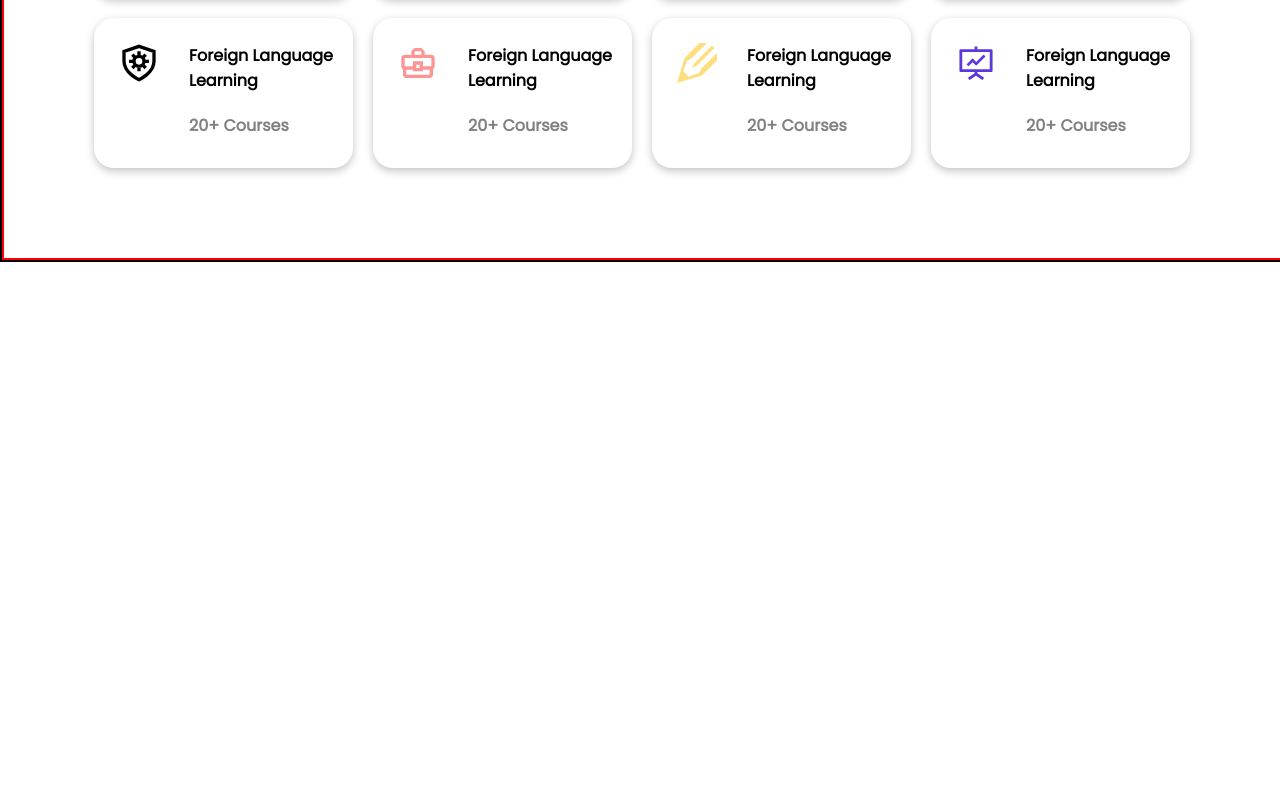
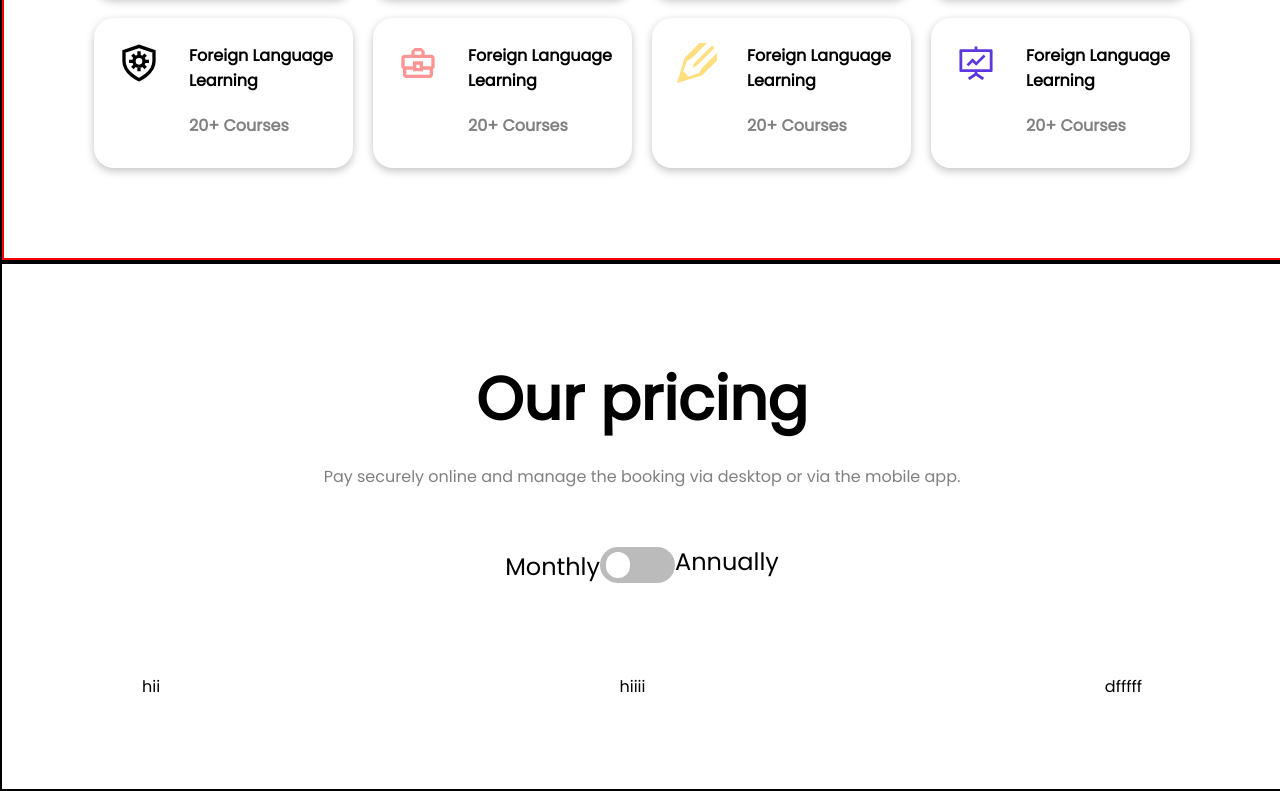
Before and after one commit to Abdul-rub/agumentik-Assignment, a React (Vite) app in the folder agumentik/: page / in a window 1280 px wide. Shown: the part 2816-3607 px from the top of the page. Before the commit the page ends 3078 px from the top, so only its background shows below. Built offline with nearby package versions, Linux system fonts and the light colour scheme.

Commit message:
pricing-page

```diff
--- a/agumentik/package.json
+++ b/agumentik/package.json
@@ -13,7 +13,8 @@
     "react": "^18.2.0",
     "react-dom": "^18.2.0",
     "react-icons": "^4.7.1",
-    "react-router-dom": "^6.8.1"
+    "react-router-dom": "^6.8.1",
+    "react-toggle-button": "^2.2.0"
   },
   "devDependencies": {
     "@types/react": "^18.0.27",
--- a/agumentik/src/Component/Home.jsx
+++ b/agumentik/src/Component/Home.jsx
@@ -4,6 +4,7 @@ import Courses from './Courses'
 import ExploreCourse from './ExploreCourse'
 import HeroPage from './HeroPage'
 import Navbar from './Navbar'
+import Pricing from './Pricing'
 
 const Home = () => {
   return (
@@ -13,6 +14,7 @@ const Home = () => {
         <Collaborate/>
         <Courses/>
         <ExploreCourse/>
+        <Pricing/>
     </div>
   )
 }
--- /dev/null
+++ b/agumentik/src/Component/Pricing.jsx
@@ -0,0 +1,38 @@
+import React from "react";
+import style from "../styles/pricing.module.css";
+import { ToggleSwitch } from "../Component/Togglebtn";
+
+const Pricing = () => {
+  return (
+    <div className={style.container}>
+      <div className={style.lower__half}>
+        <div className={style.main__line2}>
+          <div className={style.h2__tag}>
+            <h2>Our pricing</h2>
+          </div>
+          <div className={style.p__tag}>
+            <p>
+              Pay securely online and manage the booking via desktop or via the
+              mobile app.
+            </p>
+          </div>
+          <div className={style.togglebtn}>
+            <div className={style.toggle__container}>
+              <span>
+                <ToggleSwitch label="Monthly" />
+              </span>
+              <p>Annually</p>
+            </div>
+          </div>
+          <div className={style.pricing__div}>
+             <div>hii</div>
+             <div>hiiii</div>
+             <div>dfffff</div>
+          </div>
+        </div>
+      </div>
+    </div>
+  );
+};
+
+export default Pricing;
--- /dev/null
+++ b/agumentik/src/Component/Togglebtn.jsx
@@ -0,0 +1,18 @@
+import React from "react";
+import style from "../styles/toggleswitch.module.css"
+
+ export const ToggleSwitch = ({ label }) => {
+  return (
+    <div className={style.container}>
+      {label}
+      <div className={style.toggle__switch}>
+        <input type="checkbox" className={style.checkbox}
+               name={label} id={label} />
+        <label className={style.label} htmlFor={label}>
+          <span className={style.inner} />
+          <span className={style.switch} />
+        </label>
+      </div>
+    </div>
+  );
+};
--- /dev/null
+++ b/agumentik/src/styles/pricing.module.css
@@ -0,0 +1,51 @@
+.container{
+    width: 100%;
+
+}
+.lower__half {
+  width: 100%;
+  height: auto;
+  border: 2px solid black;
+}
+
+.main__line2 {
+  padding: 90px;
+  /* border: 2px solid red; */
+}
+.h2__tag {
+  display: flex;
+  justify-content: center;
+  align-items: flex-start;
+  font-size: 40px;
+  font-weight: 600;
+  /* border: 2px solid red; */
+  color: black;
+}
+
+.p__tag {
+  padding: 20px 0;
+  color: gray;
+  display: flex;
+  justify-content: center;
+  /* border: 2px solid red; */
+}
+
+.togglebtn{
+    display: flex;
+    gap: 10px;
+    /* border: 2px solid red; */
+    justify-content: center;
+    padding: 30px;
+    font-size: 24px;
+}
+
+.toggle__container {
+    display: flex;
+    align-items: center;
+  }
+
+  .pricing__div{
+    display: flex;
+    justify-content: space-between;
+    padding: 60px 50px 0 50px;
+  }
--- /dev/null
+++ b/agumentik/src/styles/toggleswitch.module.css
@@ -0,0 +1,69 @@
+.container {
+    text-align: center;
+  }
+  .toggle__switch {
+    position: relative;
+    width: 75px;
+    display: inline-block;
+    text-align: left;
+    top: 8px;
+  }
+  .checkbox {
+    display: none;
+  }
+  .label {
+    display: block;
+    overflow: hidden;
+    cursor: pointer;
+    border: 0 solid #bbb;
+    border-radius: 20px;
+  }
+  .inner {
+    display: block;
+    width: 200%;
+    margin-left: -100%;
+    transition: margin 0.3s ease-in 0s;
+  }
+  .inner:before,
+  .inner:after {
+    float: left;
+    width: 50%;
+    height: 36px;
+    padding: 0;
+    line-height: 36px;
+    color: #fff;
+    font-weight: bold;
+    box-sizing: border-box;
+  }
+  .inner:before {
+    content: "";
+    padding-left: 10px;
+    background-color: #5459e8;
+    color: #fff;
+  }
+  .inner:after {
+    content: "";
+    padding-right: 10px;
+    background-color: #bbb;
+    color: #fff;
+    text-align: right;
+  }
+  .switch {
+    display: block;
+    width: 24px;
+    margin: 5px;
+    background: #fff;
+    position: absolute;
+    top: 0;
+    bottom: 0;
+    right: 40px;
+    border: 0 solid #bbb;
+    border-radius: 20px;
+    transition: all 0.3s ease-in 0s;
+  }
+  .checkbox:checked + .label .inner {
+    margin-left: 0;
+  }
+  .checkbox:checked + .label .switch {
+    right: 0px;
+  }
```
Also changed, not shown: 1 other file (tests, documents, lock files or other folders).
